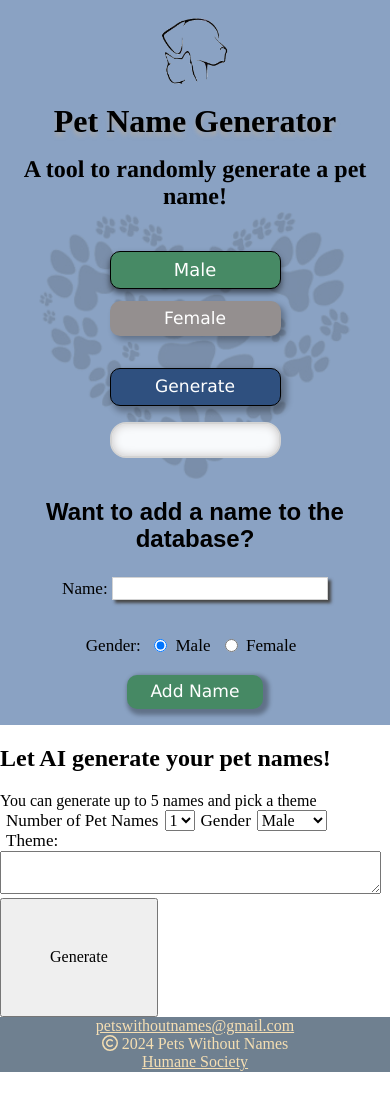
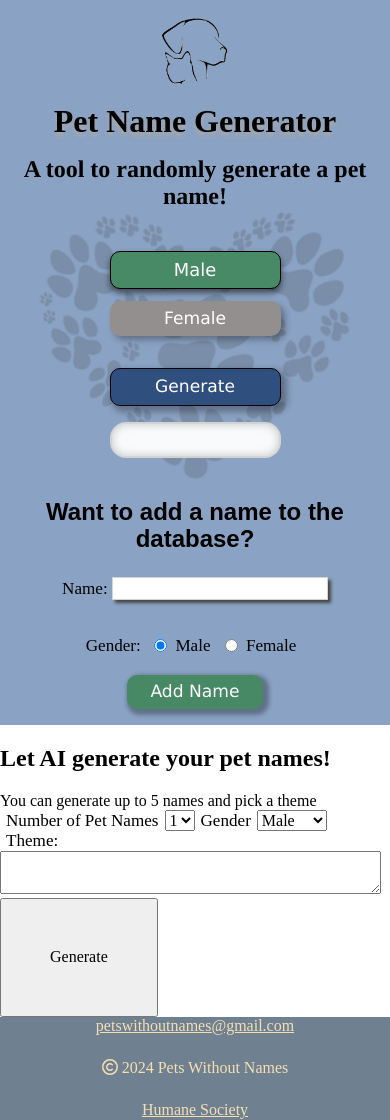
Before and after one commit to Pets-without-names/Jax-Pet-Names, a React (Create React App) app in the folder client/: page / in a window 390 px wide. Before the commit the page ends 1072 px from the top, so only its background shows below. Built offline with nearby package versions, Linux system fonts and the light colour scheme; no server answers; a web font is replaced by a local one.

Commit message:
updated footer margins for small screens

```diff
--- a/client/src/styles/footer.css
+++ b/client/src/styles/footer.css
@@ -24,11 +24,10 @@ footer {
   color: var(--footer-font-color);
 }
 
-/* .contact,
 .legal,
 .links {
-  margin: 1.5rem 0;
-} */
+  margin-top: 1.5rem;
+}
 
 a {
   color: wheat;
```
